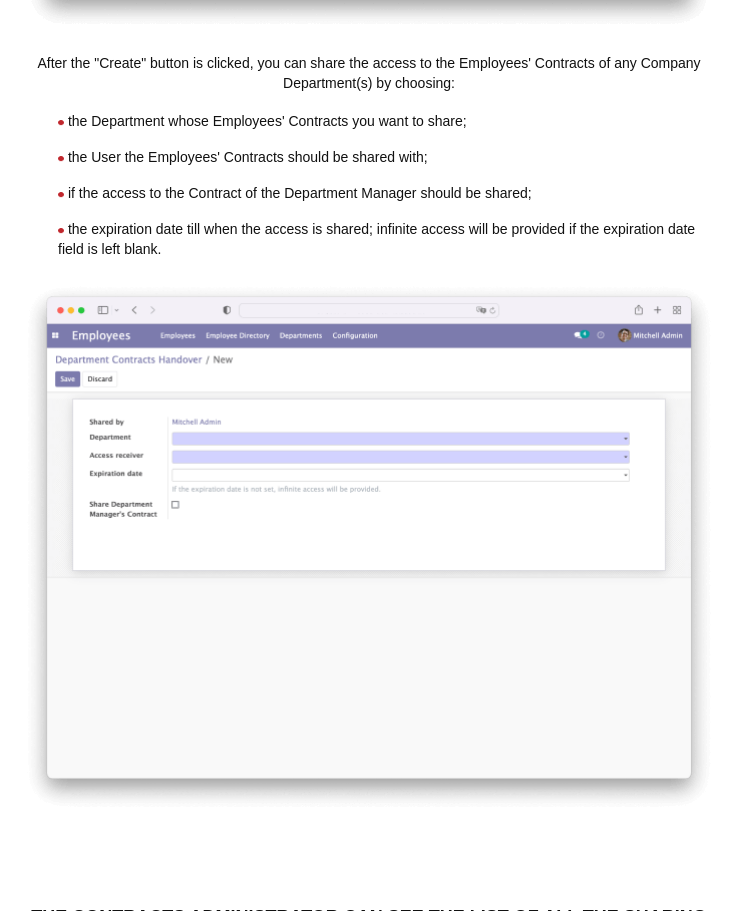
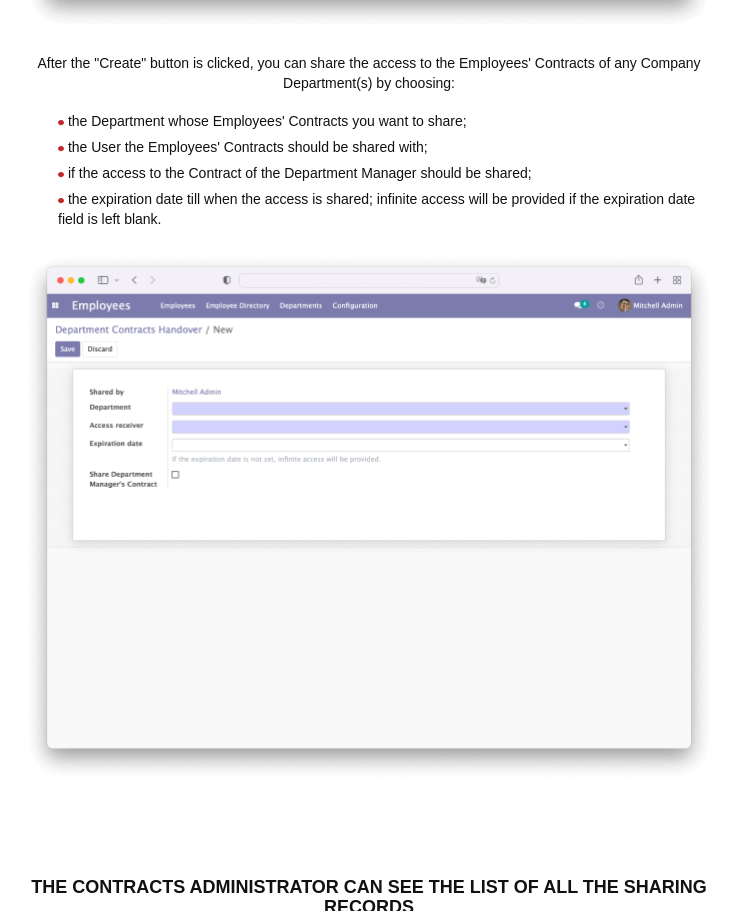
Before and after one commit to codeitua/Odoo-Addons, a plain HTML site: page department_contracts_access/static/description/index.html in a window 1280 px wide. Shown: the part 4780-5691 px from the top of the page, without its empty margins (271-1008 px from the left). Drawn offline with nearby package versions, Linux system fonts and the light colour scheme.

Commit message:
fixed markup

```diff
--- a/department_contracts_access/static/description/index.html
+++ b/department_contracts_access/static/description/index.html
@@ -374,15 +374,15 @@
                 font-family: 'Montserrat', sans-serif;
                 list-style: none;
                 display: block;">
-                <p><img src="dot.png" width="6" height="6" alt="dot"> the Department whose Employees' Contracts you want to
+                <p style="margin-bottom: 6px"><img src="dot.png" width="6" height="6" alt="dot"> the Department whose Employees' Contracts you want to
                     share;
                 </p>
-                <p><img src="dot.png" width="6" height="6" alt="dot"> the User the Employees' Contracts should be shared with;
+                <p style="margin-bottom: 6px"><img src="dot.png" width="6" height="6" alt="dot"> the User the Employees' Contracts should be shared with;
                 </p>
-                <p><img src="dot.png" width="6" height="6" alt="dot"> if the access to the Contract of the Department Manager
+                <p style="margin-bottom: 6px"><img src="dot.png" width="6" height="6" alt="dot"> if the access to the Contract of the Department Manager
                     should be shared;
                 </p>
-                <p>
+                <p style="margin-bottom: 6px">
                     <img src="dot.png" width="6" height="6" alt="dot"> the expiration date till when the access is shared;
                     infinite access will be provided if the expiration date
                     field is left blank.
```
